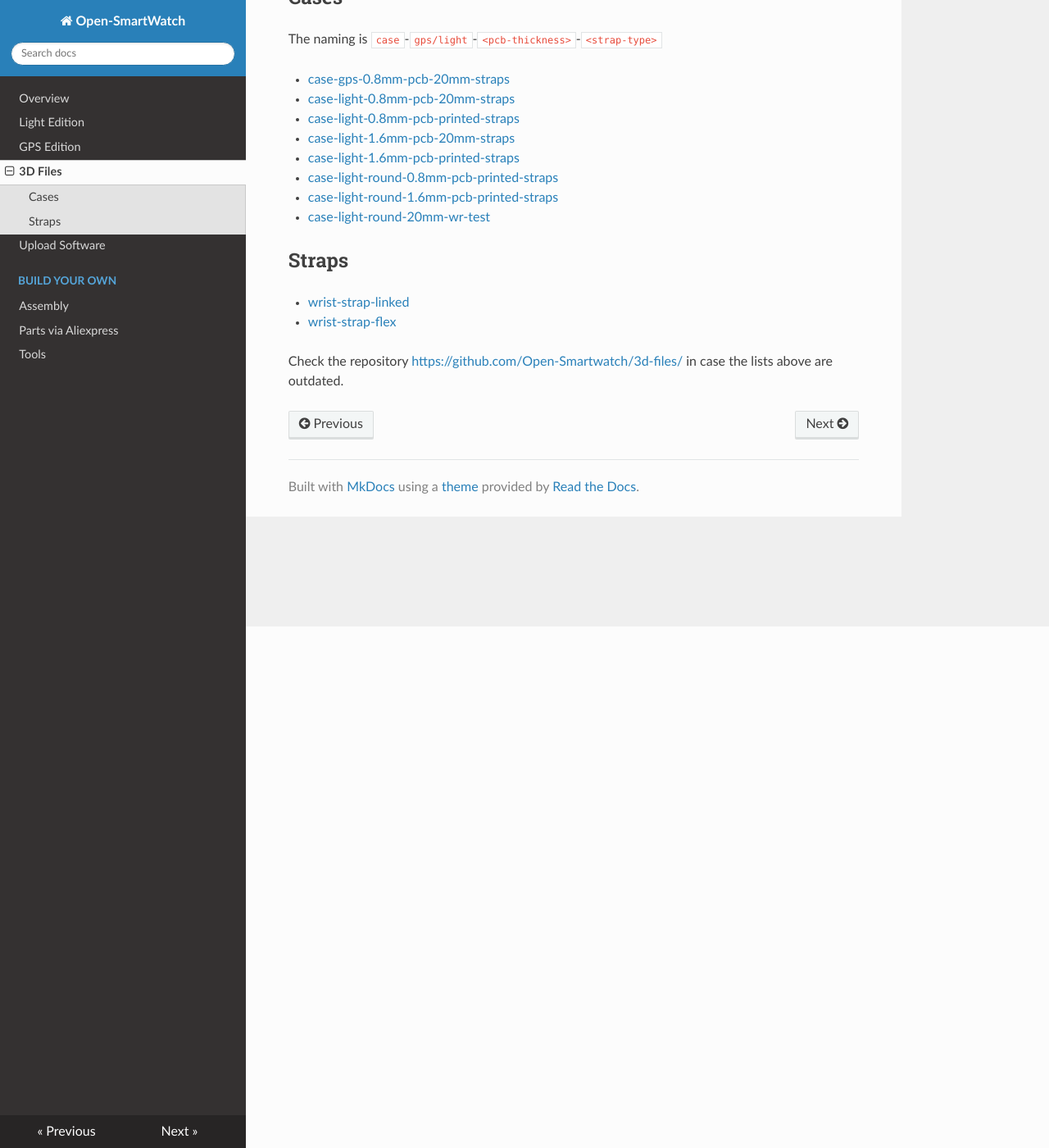
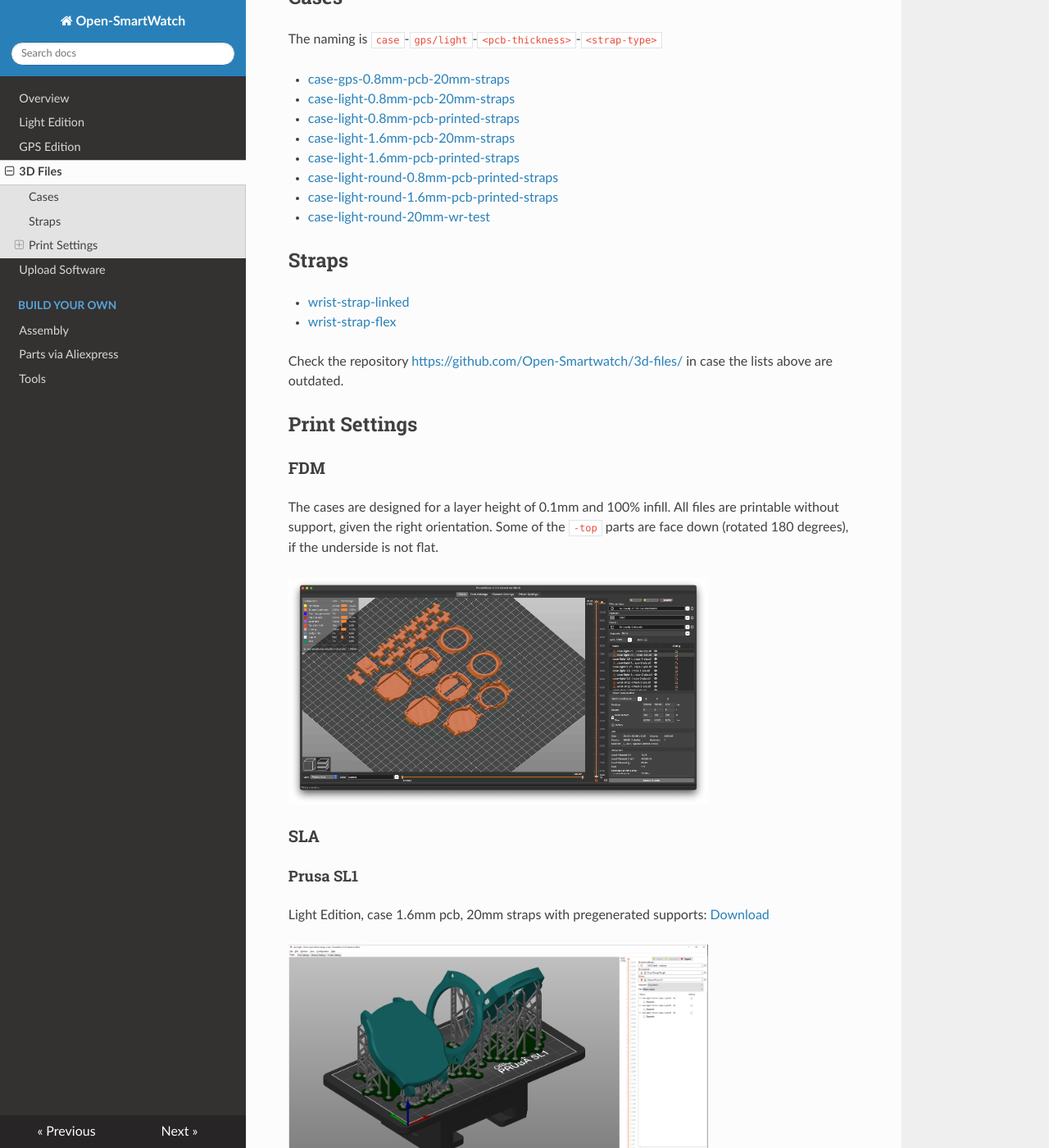
Before and after one commit to Open-Smartwatch/open-smartwatch.github.io, an MkDocs documentation site: the page built from docs/3_3d-files.md, in a window 1280 px wide and 1400 px high, scrolled down 636 px. Shown: the whole window at 82% size. Built offline with MkDocs 1.6.1, drawn with Linux system fonts in a browser that asks for light colours; nearby versions of some CDN libraries.

Commit message:
add print settings

```diff
--- a/docs/3_3d-files.md
+++ b/docs/3_3d-files.md
@@ -24,3 +24,20 @@ The naming is `case`-`gps/light`-`<pcb-thickness>`-`<strap-type>`
 
 
 Check the repository [https://github.com/Open-Smartwatch/3d-files/](https://github.com/Open-Smartwatch/3d-files/) in case the lists above are outdated.
+
+## Print Settings
+
+### FDM
+
+The cases are designed for a layer height of 0.1mm and 100% infill. All files are printable without support, given the right orientation. Some of the `-top` parts are face down (rotated 180 degrees), if the underside is not flat.
+
+<img src="/assets/screenshots/pla-parts.jpg" width="512px" />
+
+
+### SLA
+
+#### Prusa SL1
+
+Light Edition, case 1.6mm pcb, 20mm straps with pregenerated supports: [Download](/assets/downloads/sla-case-v2.sl1)
+
+<img src="/assets/screenshots/sla-case-v2.png" width="512px" />
```
Also changed, not shown: docs/assets/screenshots/pla-parts.jpg (added), docs/assets/screenshots/sla-case-v2.png (added), 1 other file.
